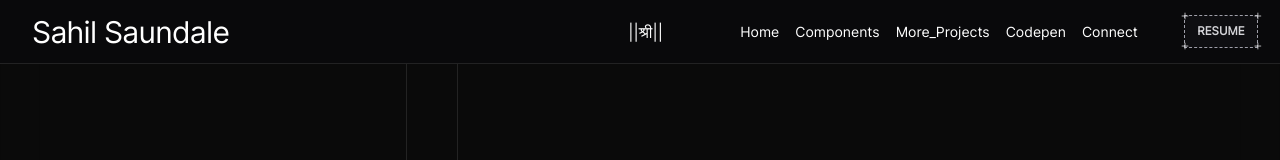
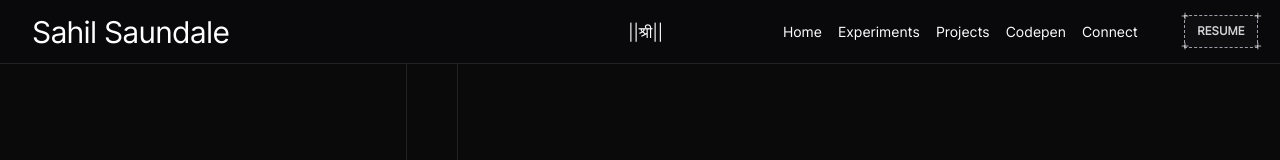
Before and after one commit to root-pik4chu/tailwind_portfolio, a React (Vite) app: page / in a window 1280 px wide. Shown: the top 160 px of the page. Built offline with nearby package versions, Linux system fonts and the light colour scheme.

Commit message:
bit of animation stuff

```diff
--- a/src/Components/NavBar/ConnectButton.jsx
+++ b/src/Components/NavBar/ConnectButton.jsx
@@ -26,7 +26,7 @@ export default function ConnectButton() {
 
       {/* Trigger */}
       <div
-        className="cursor-pointer text-white"
+        className="cursor-pointer text-white capitalize"
         onClick={() => setOpen(!open)}
       >
         connect
--- a/src/Components/NavBar/NavBar.jsx
+++ b/src/Components/NavBar/NavBar.jsx
@@ -14,10 +14,11 @@ const NavBar = () => {
   const codepenUrl = "https://codepen.io/Sahil-Saundale";
 
  const item = (delay) => ({
-  initial: { x: 30 },
+  initial: { x: 10 , y: "100%" },
   animate: {
 
     x: 0,
+    y: 0,
     transition: {
       duration: 0.6,
       delay,
@@ -52,8 +53,8 @@ const NavBar = () => {
         <div className="w-[48%] h-full hidden md:flex items-center justify-between gap-6 text-white ">
           <div className="w-[80%] h-full md:flex items-center justify-end gap-4 text-white text-sm">
             <Link to="/" onClick={playClickSound}>Home</Link>
-            <Link to="/Components" onClick={playClickSound}>Components</Link>
-            <Link to="/More_Projects" onClick={playClickSound}>more_Projects</Link>
+            <Link to="/Components" onClick={playClickSound}>Experiments</Link>
+            <Link to="/More_Projects" onClick={playClickSound}>Projects</Link>
             <a href={codepenUrl} onClick={playClickSound}>Codepen</a>
             <div><ConnectButton /></div>
           </div>
@@ -95,27 +96,42 @@ const NavBar = () => {
       animate={{ x: "0%" }}
       exit={{ x: "100%"}}
       transition={{  duration: 0.9 ,ease: [0.84 , 0 , 0.28 , 1]}}
-      className="fixed top-[8vh] right-0 h-[92vh] w-[70vw] bg-zinc-950 text-white z-30 p-2 py-[10vh] flex flex-col gap-4 text-2xl"
+      className="fixed top-[8vh] right-0 h-[92vh] w-[70vw] bg-zinc-950 text-white z-30 p-2 py-[10vh] flex flex-col text-5xl md:hidden"
     >
-     <motion.div {...item(0.15)}>
-
-
+     <div className="w-full h-fit overflow-hidden">
+      <motion.div {...item(0.15)}>
           <Link onClick={() => setOpen(false)} to="/">Home</Link>
      </motion.div>
-
-      <motion.div {...item(0.25)}>
-        <Link onClick={() => setOpen(false)} to="/Components">Components</Link>
+     </div>
+       <div className="w-full h-fit overflow-hidden">
+         <motion.div {...item(0.25)}>
+        <Link onClick={() => setOpen(false)} to="/Components">Experiments</Link>
       </motion.div>
-      <motion.div {...item(0.30)}>
-        <Link onClick={() => setOpen(false)} to="/More_Projects">more_Projects</Link>
+       </div>
+       <div className="w-full h-fit overflow-hidden">
+         <motion.div {...item(0.30)}>
+        <Link onClick={() => setOpen(false)} to="/More_Projects">Projects</Link>
       </motion.div>
-      <motion.div {...item(0.35)}>
+       </div>
+       <div className="w-full h-fit overflow-hidden">
+        <motion.div {...item(0.35)}>
 
 
       <a onClick={() => setOpen(false)} href={codepenUrl}>Codepen</a>
       </motion.div>
+       </div>
+       <div className="w-full h-fit overflow-hidden">
+        <motion.div {...item(0.40)}>
+
 
       <div className=""><ConnectButton /></div>
+</motion.div>
+       </div>
+
+
+
+
+
 
       <a
         href={driveUrl}
```
